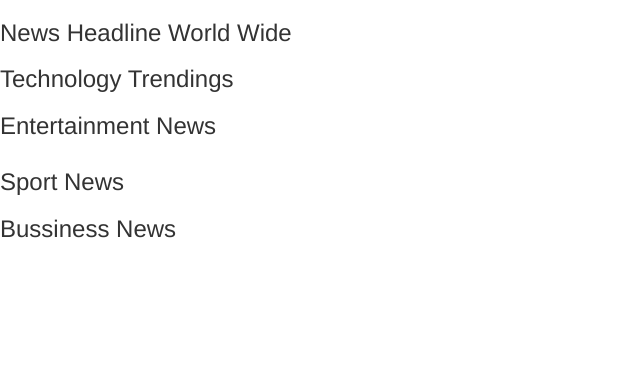
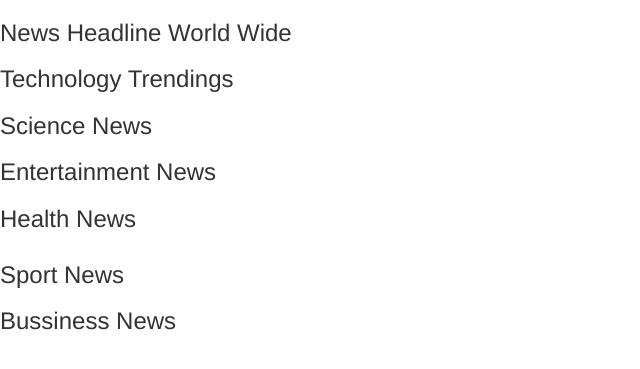
Before and after one commit to SayiaFelix/News_API, a Flask app: template app/templates/index.html in a window 1280 px wide. Shown: the part 62-431 px from the top of the page, without its empty margins (0-640 px from the left). Run offline with Flask 2, Linux system fonts and the light colour scheme; the template is opened without the code that fills it: most values are stand-ins (such as "Sample title", 1, 10 or a date in 2020); some libraries are stand-ins or nearby versions.

Commit message:
displaying general news

```diff
--- a/app/main/views.py
+++ b/app/main/views.py
@@ -17,13 +17,13 @@ def index():
     technology_sources = get_sources('technology')
     sport_sources = get_sources('sports')
     business_sources = get_sources('business')
-
-
+    health_sources = get_sources('health')
+    science_sources = get_sources('science')
 
 
     title = 'Sir Felix News Hub'
 
-    return render_template('index.html', title = title, general = general_sources, entertainment = entertainment_sources, technology = technology_sources, sports = sport_sources, business = business_sources)
+    return render_template('index.html', title = title, general = general_sources, entertainment = entertainment_sources, technology = technology_sources,science = science_sources, health = health_sources, sports = sport_sources, business = business_sources)
 
 
 # @main.route('/Article')
--- a/app/templates/index.html
+++ b/app/templates/index.html
@@ -14,16 +14,26 @@
     {{ macro.displayNewList(technology)}}
 </ul>
 
+<h3>Science News</h3>
+<ul>
+    {{ macro.displayNewList(science)}}
+</ul>
+
 <h3>Entertainment News</h3>
 <ul>
     {{ macro.displayNewList(entertainment)}}
+</ul>
+
+<h3>Health News</h3>
+<ul>
+    {{ macro.displayNewList(health)}}
 </ul>
 
 <h3 class="mt-5">Sport News</h3>
 <ul>
     {{ macro.displayNewList(sports)}}
 </ul>
-<!-- Bussiness News -->
+
 <h3>Bussiness News</h3>
 <ul>
     {{ macro.displayNewList(business)}}
--- a/app/templates/macros.html
+++ b/app/templates/macros.html
@@ -1,20 +1,20 @@
 {% macro displayNewList(source_list) %} {% for source in source_list %}
+<div class="container">
+    <div class="row">
 
-<div class="row row-cols-1 row-cols-md-1 g-4 d-flex">
+        <div class="card p-3">
 
-    <div class="col p-3">
-        <div class="card p-3">
-            <!-- <img src="{{ source.urlToImage }}" class="card-img-top" alt=""> -->
             <div class="card-body">
-                <h3 class="card-title">{{source.name}}</h3>
-                <p><strong>{{source.description}}</strong></p>
-                <button class="btn btn-success p-2"><a href="{{source.url}}" target="_blank">Read More</a></button>
-                <!-- <p> <a href="{{source.url}}">Read More</a></p> -->
+                <h3 class="card-title"><strong>{{source.name}}</strong></h3>
+                <p>{{source.description}}</p>
+                <button class="btn btn-success p-2"><a href="{{source.url}}" target="_blank">Get Article</a></button>
+
                 <h4><strong>Country:: {{source.country}}</strong></h4>
             </div>
         </div>
     </div>
-</div>{% endfor %} {% endmacro %}
+</div>
+{% endfor %} {% endmacro %}
 
 <!-- article macro{% macro displayArticleList(New_list) %} {% for article in new_list %}
 
--- a/app/templates/navbar.html
+++ b/app/templates/navbar.html
@@ -10,7 +10,7 @@
                     <a class="nav-link active" aria-current="page" href="#">Sources</a>
                 </li>
                 <li class="nav-item">
-                    <a class="nav-link" href="/Article">Articles</a>
+                    <a class="nav-link" href="#">Articles</a>
                 </li>
             </ul>
         </div>
```
